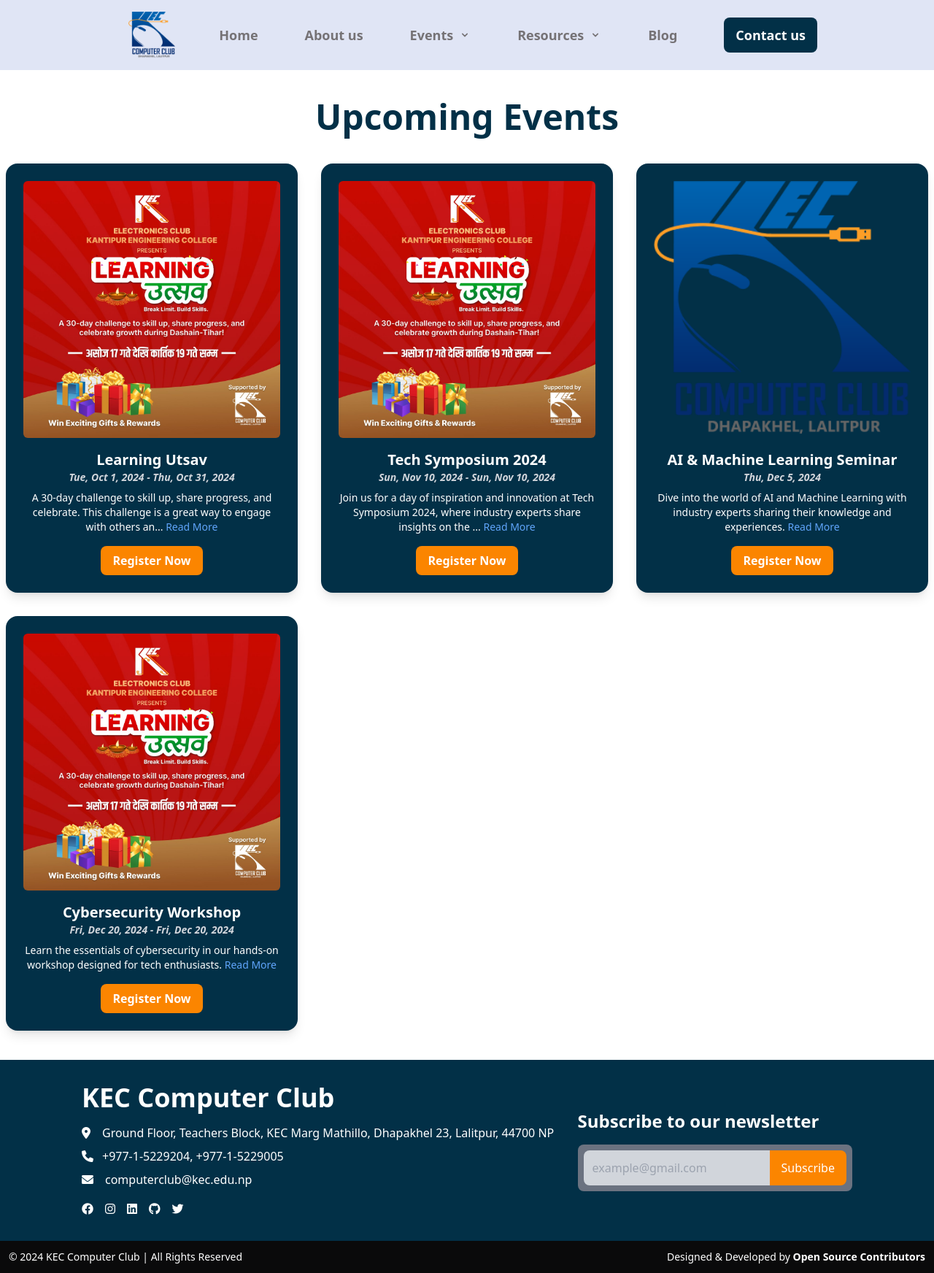
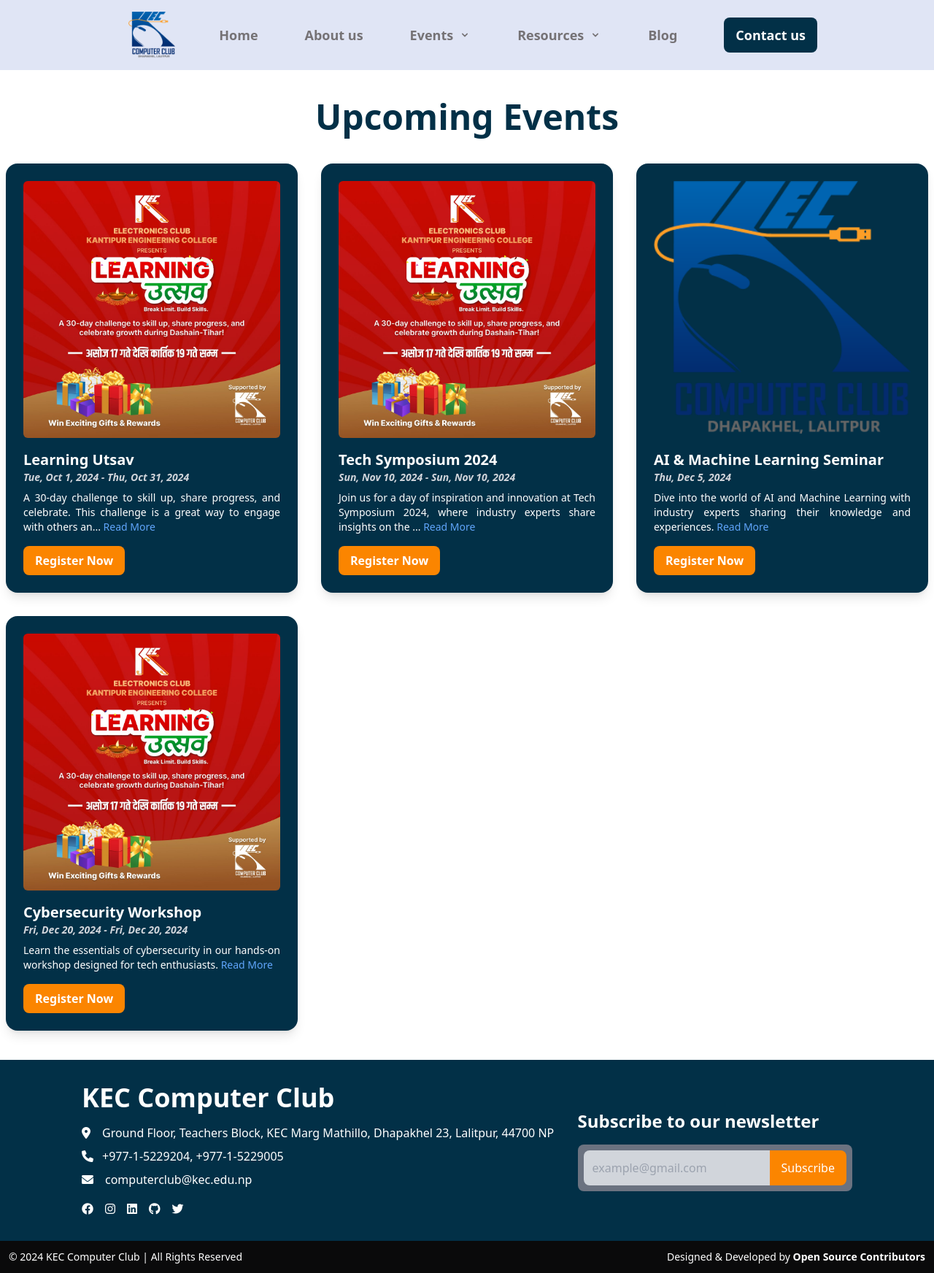
Before and after one commit to computerclubkec/computerclubkec.github.io, a Jekyll site: the page built from upcoming-events.markdown, in a window 1280 px wide. Shown: the whole page at 73% size. Built offline with Jekyll 4.4.1, drawn with Linux system fonts in a browser that asks for light colours; nearby versions of some CDN libraries.

Commit message:
add justify alignment to the text

```diff
--- a/upcoming-events.markdown
+++ b/upcoming-events.markdown
@@ -35,7 +35,7 @@
       </div>
 
       <!-- Event Info Below Image -->
-      <div class="text-center">
+      <div class="text-justify">
         <h3 class="text-xl font-semibold text-white">{{ event.title }}</h3>
         <p class="text-sm text-gray-300 italic font-semibold">
           {% if event.end_date %}
```
